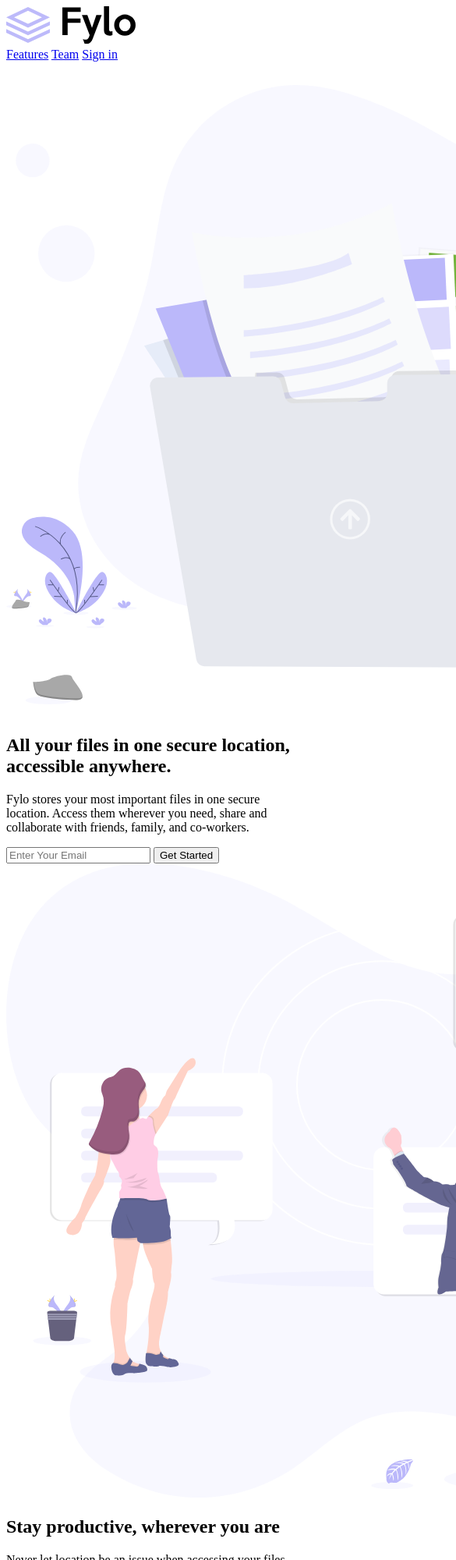
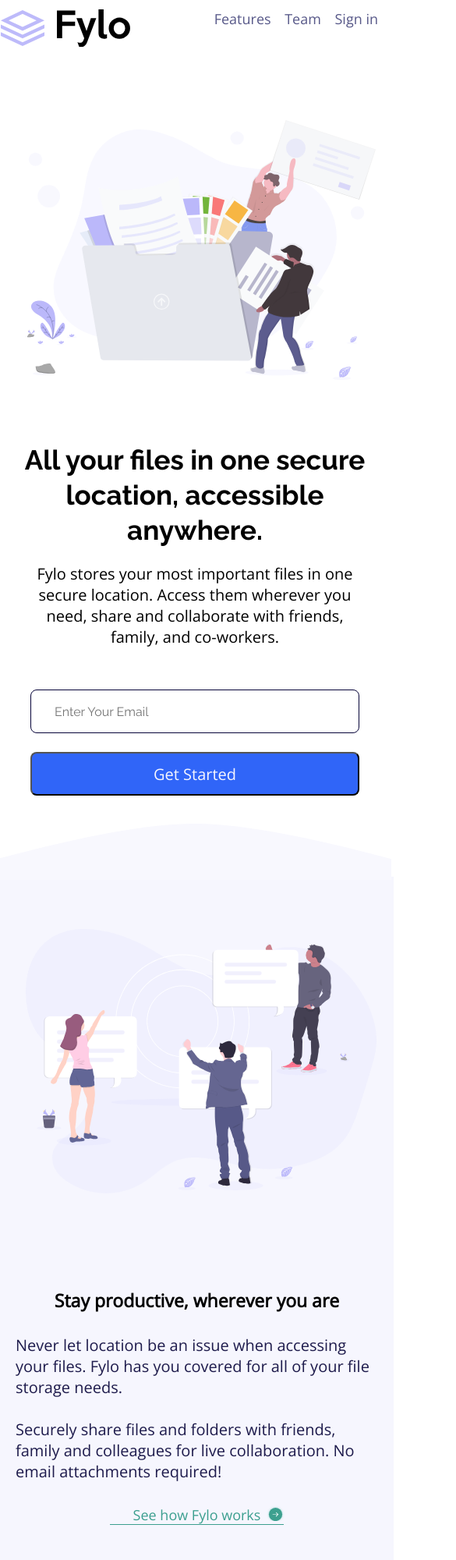
Before and after one commit to andresfgz/Fylo-Landing, a plain HTML site: page index.html in a window 390 px wide. Shown: the top 2000 px of the page at 78% size, 585 px wide, since content can reach past the window. Drawn offline with nearby package versions, Linux system fonts and the light colour scheme.

Commit message:
main section and opinion mobile

```diff
--- a/index.html
+++ b/index.html
@@ -4,6 +4,11 @@
   <meta charset="UTF-8">
   <meta name="viewport" content="width=device-width, initial-scale=1.0">
   <link rel="icon" type="image/png" sizes="32x32" href="./images/favicon-32x32.png">
+  <link rel="preconnect" href="https://fonts.gstatic.com">
+  <link href="https://fonts.googleapis.com/css2?family=Open+Sans&display=swap" rel="stylesheet">
+  <link rel="preconnect" href="https://fonts.gstatic.com">
+  <link href="https://fonts.googleapis.com/css2?family=Raleway:wght@400;700&display=swap" rel="stylesheet">
+  <link rel="stylesheet" href="styles/styles.css">
   <title>Frontend Mentor | Fylo landing page with two column layout</title>
 </head>
 <body>
@@ -24,7 +29,7 @@
 <section class="main-section">
   <div class="main-section-container">
     <div class="main-section-image">
-      <img src="images/illustration-1.svg" alt="">
+      <img src="images/illustration-1.svg" alt="illustration 1">
     </div>
     <div class="main-section-descript">
       <h1>All your files in one secure location, accessible anywhere.</h1>
@@ -41,27 +46,36 @@
 </section>
 
 <section class="middle-section">
+  <div class="middle-section-bk-images">
+    <img class="bk-image-mobile" src="images/bg-curve-mobile.svg" alt="Background Curve Mobile">
+    <img class="bk-image-desktop" src="images/bg-curve-desktop.svg" alt="Background Curve Desktop">
+  </div>
   <div class="middle-section-container">
     <div class="middle-section-image">
-      <img src="images/illustration-2.svg" alt="">
+      <img src="images/illustration-2.svg" alt="illustration 2">
     </div>
     <div class="middle-section-description">
       <h2> Stay productive, wherever you are</h2>
       <p class="middle-section-parragraph">Never let location be an issue when accessing your files. Fylo has you
         covered for all of your file storage needs.
-
+      <br>
+      <br>
         Securely share files and folders with friends, family and colleagues for
         live collaboration. No email attachments required!</p>
+        <div class="middle-section-ref-cont">
+          <p class="middle-section-ref">See how Fylo works <span></span></p>
+        </div>
 
-        <p class="middle-section-ref">See how Fylo works <span></span></p>
         <div class="middle-section-opinion">
-          <p>Fylo has improved our team productivity by an order of magnitude. Since
+          <div class="middle-section-opinion-container">
+            <img class="quotes-icon" src="/images/icon-quotes.svg" alt="Icon Quotes" width="20px">
+          <p class="middle-sec-p">Fylo has improved our team productivity by an order of magnitude. Since
             making the switch our team has become a well-oiled collaboration machine.</p>
             <div class="middle-section-opinion-image">
               <img src="images/avatar-testimonial.jpg" alt="Kyle Burton Avatar">
-              <p class="middle-section-opinion-name">Kyle Burton</p>
-              <p class="middle-section-opinion-descrp"">Founder & CEO, Huddle</p>
+              <p class="middle-section-opinion-name"> <strong>Kyle Burton</strong> <br> Founder & CEO, Huddle </p>
             </div>
+          </div>
         </div>
     </div>
   </div>
--- /dev/null
+++ b/styles/styles.css
@@ -0,0 +1,227 @@
+:root {
+    --Very-Dark-Blue: hsl(243, 87%, 12%);
+    --Desaturated-Blue: hsl(238, 22%, 44%);
+    --Bright-Blue: hsl(224, 93%, 58%);
+    --Moderate-Cyan: hsl(170, 45%, 43%);
+    --Light-Grayish-Blue: hsl(240, 75%, 98%);
+    --Light-Gray: hsl(0, 0%, 75%);
+}
+
+*{
+    padding: 0;
+    margin: 0;
+    box-sizing: border-box;
+}
+
+html {
+    font-size: 62.5%;
+    font-family: 'Raleway', sans-serif;
+    font-family: 'Open Sans', sans-serif;
+
+}
+header {
+    min-width: 500px;
+}
+
+.header-container{
+    margin-top: 1.2rem;
+    display: flex;
+    justify-content: space-between;
+    padding-left: 1px;
+}
+
+.header-section-links a{
+    font-size: 1.8rem;
+    padding-right: 15px;
+    text-decoration: none;
+    vertical-align: top;
+    color: var(--Desaturated-Blue);
+}
+
+.main-section {
+    height: auto;
+    min-width: 500px;
+}
+
+.main-section-image {
+    min-width: 504px;
+    display: flex;
+    justify-content: center;
+    margin-top: 90px;
+}
+
+.main-section-image img{
+    width: 450px;
+    margin-left: 10px;
+}
+
+.main-section-descript {
+    margin-top: 80px;
+}
+
+.main-section-descript h1 {
+    font-family: 'Raleway', sans-serif;
+    font-size: 3.5rem;
+    text-align: center;
+    line-height: 4.5rem;
+}
+
+.main-section-descript p {
+    font-size: 2.0rem;
+    text-align: center;
+    margin: 20px 27px;
+}
+
+.main-section-form {
+    display: flex;
+    flex-direction: column;
+    justify-content: center;
+}
+
+.main-section-input {
+    font-family: 'Raleway', sans-serif;
+    font-size: 1.6rem;
+    display: block;
+    min-width: 410px;
+    height: 56px;
+    padding-left: 30px;
+    margin: 34px 39px;
+    border: 1px solid hsl(243, 87%, 12%);
+    border-radius: 8px;
+}
+
+.main-section-button {
+    font-family: 'Open Sans', sans-serif;
+    min-width: 410px;
+    height: 56px;
+    margin: -10px 39px;
+    font-size: 2.0rem;
+    border-radius: 8px;
+    color: var(--Light-Grayish-Blue);
+    background-color: var(--Bright-Blue);
+}
+.middle-section {
+    min-width: 505px;
+    margin-top: 50px;
+}
+.middle-section-bk-images img {
+    display: flex;
+    justify-content: center;
+}
+.middle-section-bk-images .bk-image-desktop {
+    width: 0;
+    display: none;
+}
+
+.middle-section-bk-images .bk-image-mobile {
+    min-width: 506px;
+    margin: -4px;
+}
+
+.middle-section-container {
+    background-color: hsla(240, 75%, 98%, 1);
+}
+
+.middle-section-image {
+    min-width: 504px;
+    display: flex;
+    justify-content: center;
+}
+.middle-section-image img {
+    width: 450px;
+    margin-left: 10px;
+    padding-top: 67px;
+}
+
+.middle-section-description {
+    margin-top: 121px;
+    display: flex;
+    flex-direction: column;
+    justify-content: center;
+}
+
+.middle-section-description h2 {
+    font-size: 2.3rem;
+    text-align: center;
+    font-weight: 700;
+}
+
+.middle-section-description .middle-section-parragraph {
+    font-size: 2rem;
+    margin: 28px 10px 30px 20px;
+    width: 93%;
+    color: var(--Very-Dark-Blue);
+    opacity: 0.9;
+}
+
+.middle-section-ref {
+    font-size: 1.8rem;
+    text-align: center;
+    cursor: pointer;
+    margin-bottom: 40px;
+    color: var(--Moderate-Cyan);
+    width: 223px;
+    border-bottom: 1px solid;
+}
+
+.middle-section-ref span{
+    background-image: url(/images/icon-arrow.svg);
+    width: 23px;
+    height: 20px;
+    position: absolute;
+    background-size: cover;
+    background-repeat: no-repeat;
+    margin-left: 8px;
+}
+
+.quotes-icon {
+    padding-top: 33px;
+}
+
+.middle-section-ref-cont {
+    display: flex;
+    justify-content: center;
+}
+
+.middle-section-opinion{
+
+    display: flex;
+    justify-content: center;
+    margin-top: 19px;
+}
+
+
+.middle-section-opinion-container{
+    max-width: 79%;
+    border-radius: 5px;
+    display: flex;
+    flex-direction: column;
+    background-color: white;
+    padding-left: 31px;
+    padding-right: 12px;
+    line-height: 2.7rem;
+}
+
+.middle-section-opinion-container .middle-sec-p{
+    font-size: 1.6rem;
+    padding-top: 8px;
+    font-weight: 700;
+    font-family: 'Raleway', sans-serif;
+}
+
+.middle-section-opinion-image {
+    display: flex;
+    margin-top: 18px;
+    margin-bottom: 21px;
+}
+
+.middle-section-opinion-image img {
+    width: 47px;
+    height: 47px;
+    border-radius: 23px;
+}
+
+.middle-section-opinion-image .middle-section-opinion-name {
+    padding-left: 10px;
+    font-size: 1.4rem;
+}
```
